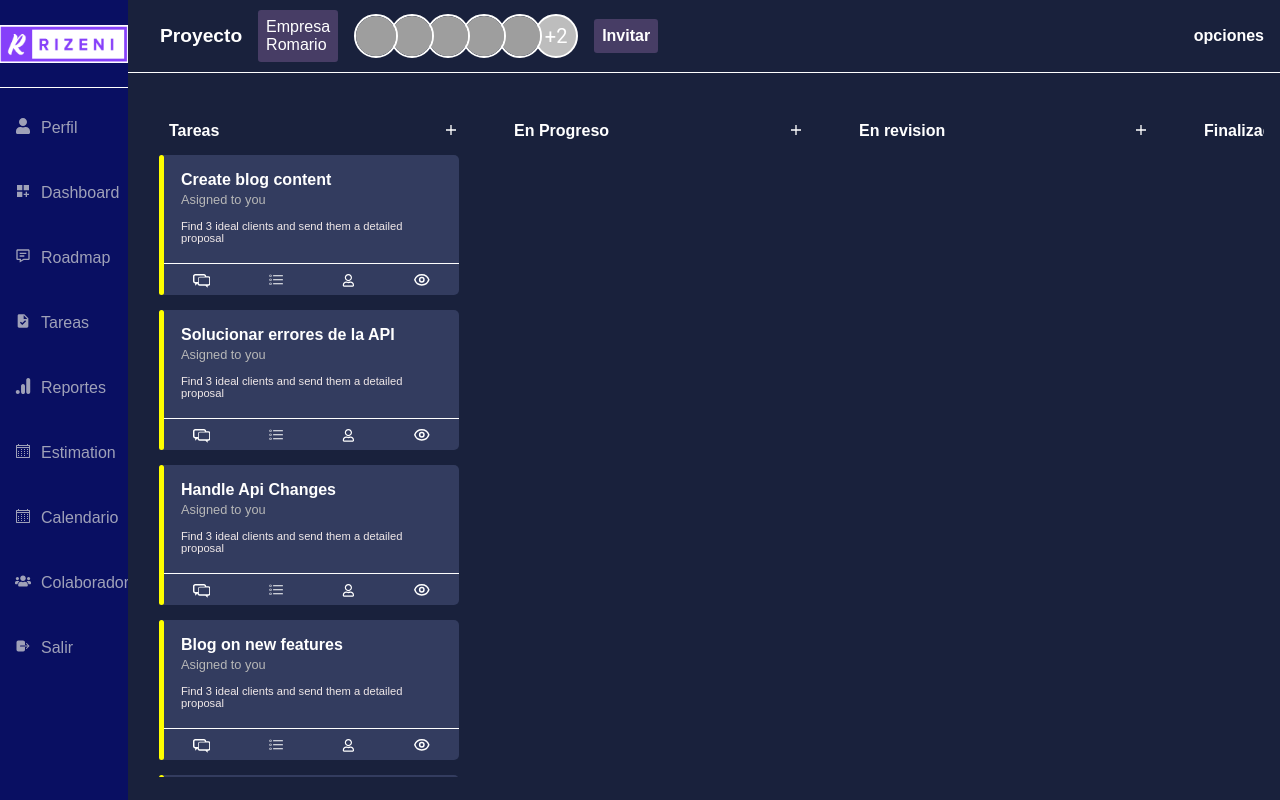
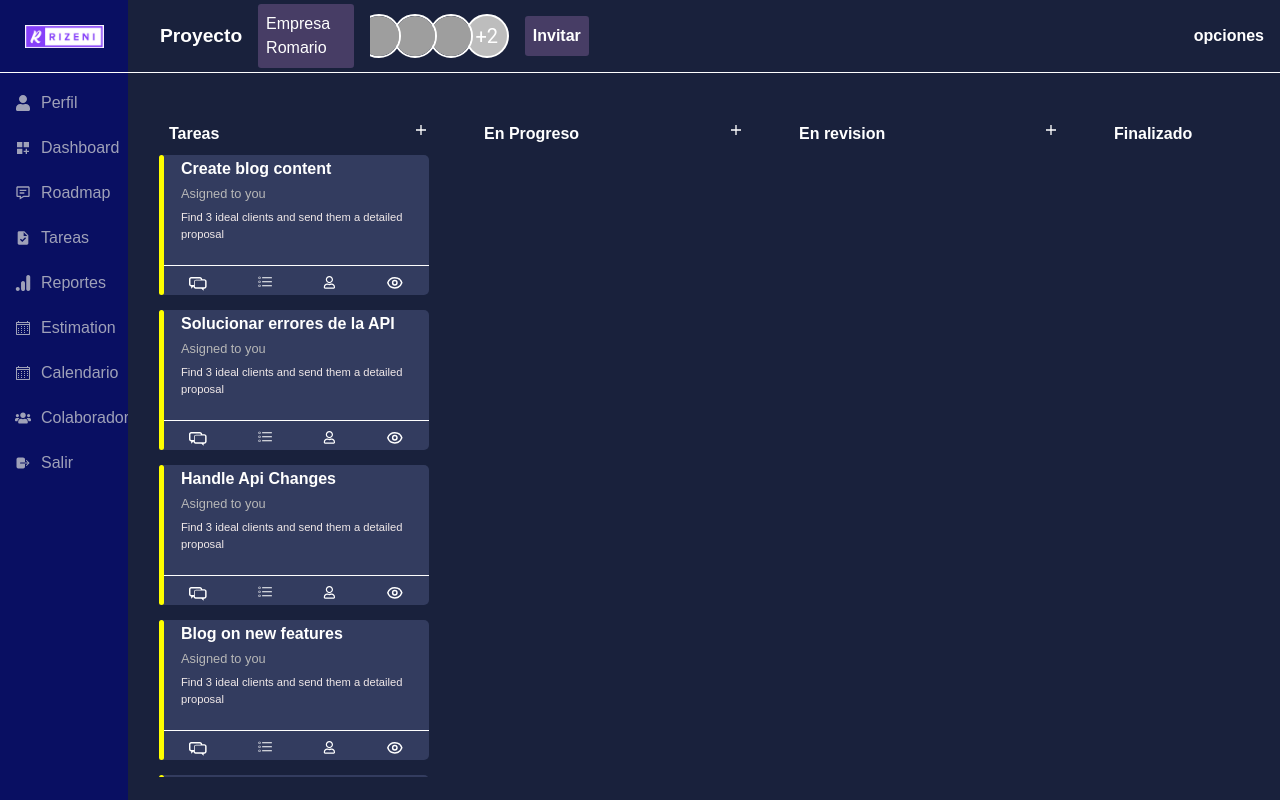
Before and after one commit to romariou76/Rizeni-Project-Management-Application, a React (Create React App) app in the folder client/: page /menu/workflow in a window 1280 px wide. Built offline with nearby package versions, Linux system fonts and the light colour scheme; grey boxes are pictures that could not be loaded; a web font is replaced by a local one.

Commit message:
feat: Instalacion de tailwind CSS para diseñar interfaxes UI rapido

```diff
--- a/client/package.json
+++ b/client/package.json
@@ -6,9 +6,11 @@
     "@emotion/react": "^11.10.5",
     "@emotion/styled": "^11.10.5",
     "@mui/material": "^5.10.13",
+    "@nextui-org/react": "^1.0.0-beta.10",
     "@testing-library/jest-dom": "^5.16.5",
     "@testing-library/react": "^13.4.0",
     "@testing-library/user-event": "^13.5.0",
+    "daisyui": "^2.39.1",
     "react": "^18.2.0",
     "react-beautiful-dnd": "^13.1.1",
     "react-dom": "^18.2.0",
@@ -41,5 +43,8 @@
       "last 1 firefox version",
       "last 1 safari version"
     ]
+  },
+  "devDependencies": {
+    "tailwindcss": "^3.2.3"
   }
 }
--- a/client/src/App.js
+++ b/client/src/App.js
@@ -11,6 +11,7 @@ import WorkFlow from "./components/WorkFLow/WorkFLow"
 import Analisis from "./components/Analisis/Analisis";
 // import Material from "./pages/Material"
 import Home from './pages/Home';
+import Pruebas from "./pages/Pruebas/Pruebas";
 
 function App() {
   return (
@@ -18,6 +19,7 @@ function App() {
          <Route path="/" element={<LandingPage />} ></Route>
          <Route path="/register" element={<RegisterPage />} />
          <Route path="/login" element={<LoginPage />} />
+         <Route path="/pruebas" element={<Pruebas />} />
          <Route path="/home" element={<Home />} />
 
          <Route path="/menu" element={<MenuPage  />} >
--- a/client/src/components/Sidebar/Sidebar.js
+++ b/client/src/components/Sidebar/Sidebar.js
@@ -5,7 +5,6 @@ import { NavLink } from 'react-router-dom';
 
 const Sidebar = () => {
     return (
-            <section>
                 <div className='sidebarcolor'>
                     {
                         SidebarData.map((item, index) =>{
@@ -20,7 +19,6 @@ const Sidebar = () => {
                         })
                     }
                 </div>
-            </section>
      );
 }
 
--- a/client/src/index.css
+++ b/client/src/index.css
@@ -1,3 +1,7 @@
+@tailwind base;
+@tailwind components;
+@tailwind utilities;
+
 body {
   margin: 0;
   padding: 0;
--- a/client/src/styles/TaskCard.css
+++ b/client/src/styles/TaskCard.css
@@ -103,12 +103,13 @@
 .primary-details{
   border-bottom: 1px solid white;
   padding: 0px 17px;
-  padding-bottom: 0.5rem;
+  padding-bottom: 1.4rem;
 }
 
 .title-task{
   font-weight: bold;
   color: white;
+  margin-top: .1rem;
 }
 
 .Title-Task{
@@ -119,12 +120,13 @@
 .task-asigned{
   color: rgb(183, 183, 183);
   font-size: 0.8rem;
-  margin-top: -0.8rem;
+  margin-top: .2rem;
 }
 
 .task-info{
   color: rgb(241, 233, 233);
   font-size: 0.7rem;
+  margin-top: .4rem;
 }
 
 .icon-task-TiMessages{
--- /dev/null
+++ b/client/tailwind.config.js
@@ -0,0 +1,10 @@
+/** @type {import('tailwindcss').Config} */
+module.exports = {
+  content: [
+    "./src/**/*.{js,jsx,ts,tsx}",
+  ],
+  theme: {
+    extend: {},
+  },
+  plugins: [require("daisyui")],
+}
```
Also changed, not shown: 1 other file (tests, documents, lock files or other folders).
